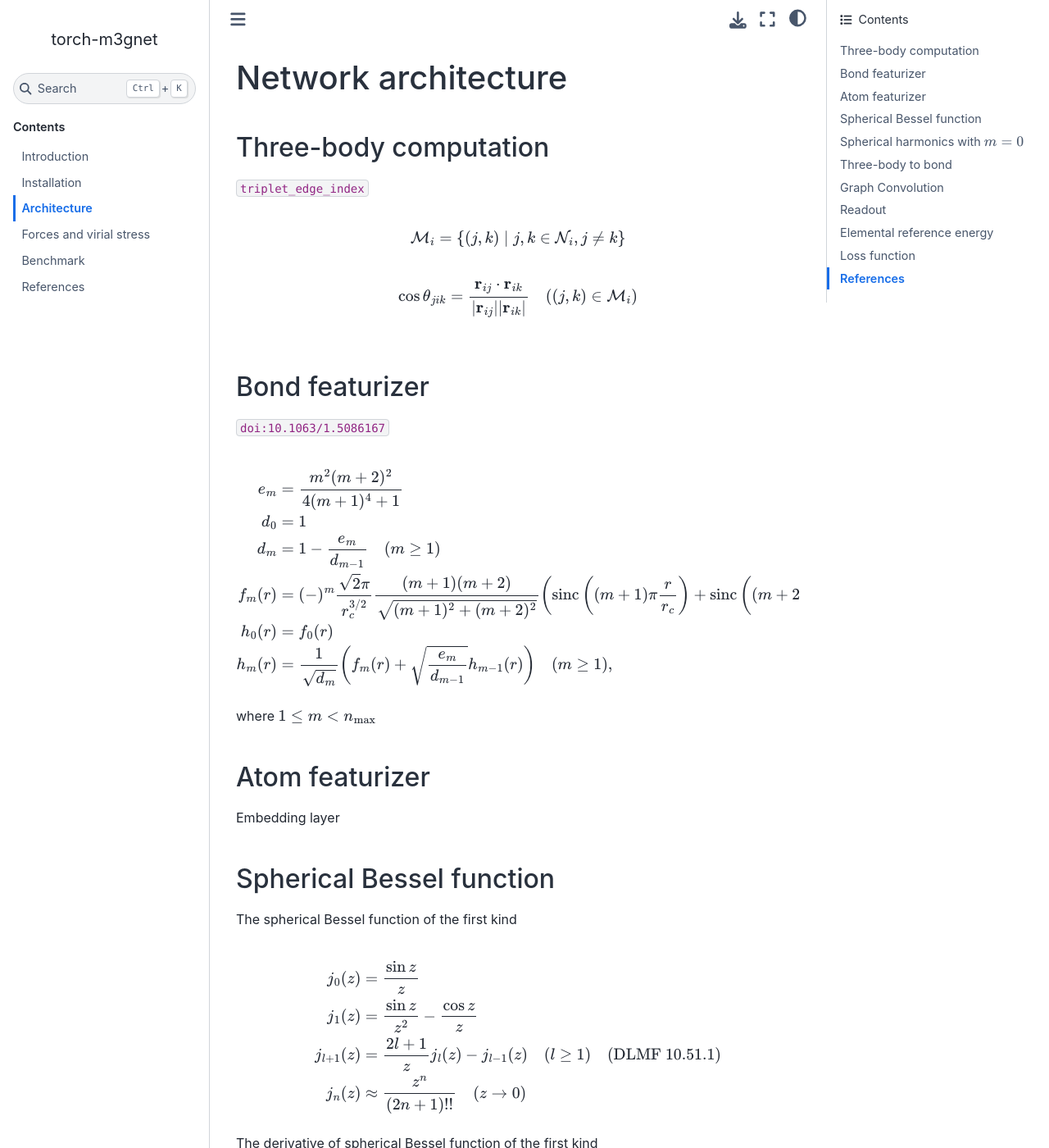
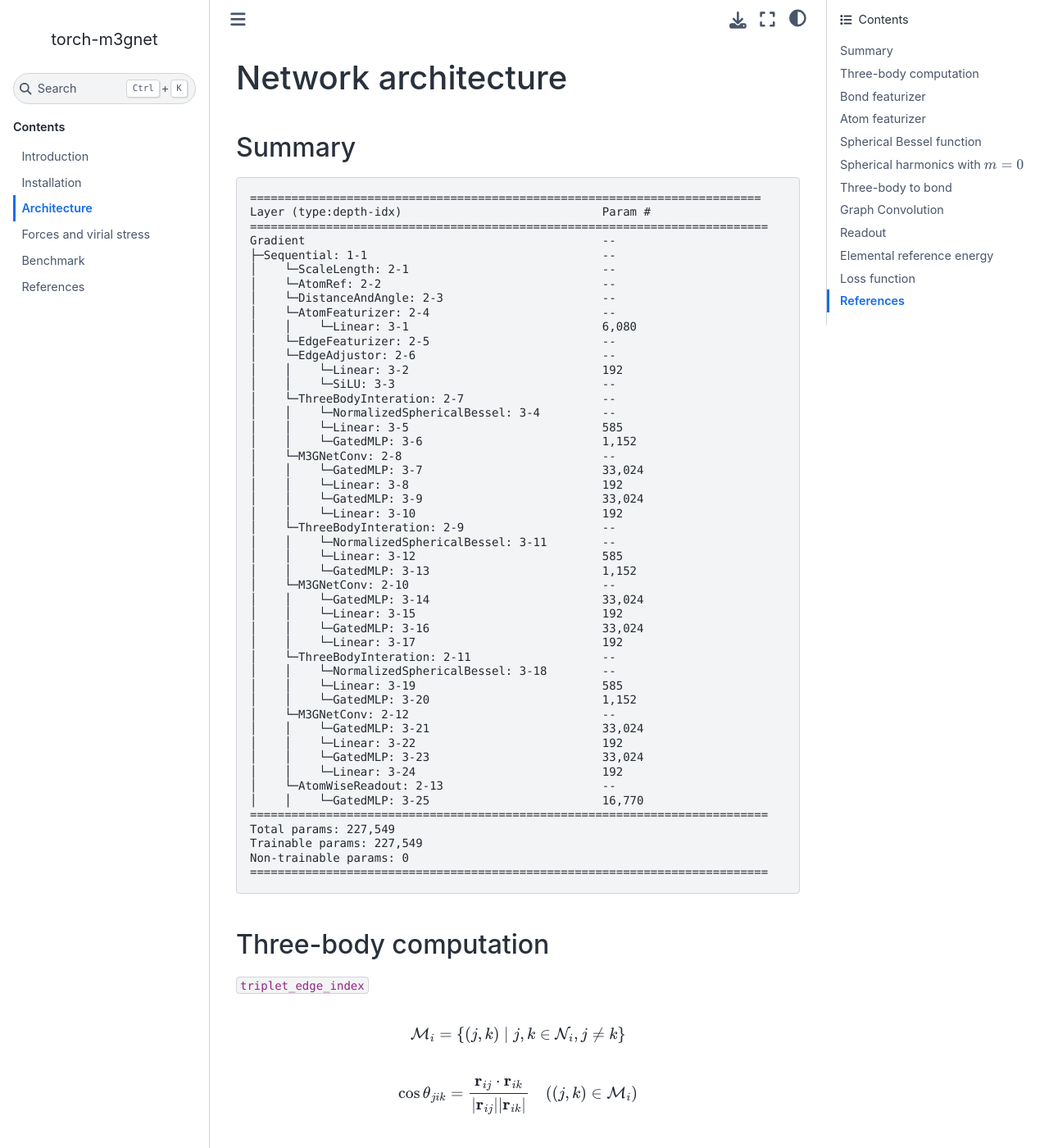
Before and after one commit to lan496/torch-m3gnet, a Sphinx documentation site: the page built from docs/architecture.md, in a window 1280 px wide and 1400 px high. Shown: the whole window at 82% size. Built offline with Sphinx 7.4.7 and the Sphinx Book theme 1.1.4, drawn with Linux system fonts in a browser that asks for light colours; cross-references to code outside the pages are shown as plain code.

````diff
--- a/docs/architecture.md
+++ b/docs/architecture.md
@@ -1,4 +1,57 @@
 # Network architecture
+
+## Summary
+
+```
+==========================================================================
+Layer (type:depth-idx)                             Param #
+===========================================================================
+Gradient                                           --
+├─Sequential: 1-1                                  --
+│    └─ScaleLength: 2-1                            --
+│    └─AtomRef: 2-2                                --
+│    └─DistanceAndAngle: 2-3                       --
+│    └─AtomFeaturizer: 2-4                         --
+│    │    └─Linear: 3-1                            6,080
+│    └─EdgeFeaturizer: 2-5                         --
+│    └─EdgeAdjustor: 2-6                           --
+│    │    └─Linear: 3-2                            192
+│    │    └─SiLU: 3-3                              --
+│    └─ThreeBodyInteration: 2-7                    --
+│    │    └─NormalizedSphericalBessel: 3-4         --
+│    │    └─Linear: 3-5                            585
+│    │    └─GatedMLP: 3-6                          1,152
+│    └─M3GNetConv: 2-8                             --
+│    │    └─GatedMLP: 3-7                          33,024
+│    │    └─Linear: 3-8                            192
+│    │    └─GatedMLP: 3-9                          33,024
+│    │    └─Linear: 3-10                           192
+│    └─ThreeBodyInteration: 2-9                    --
+│    │    └─NormalizedSphericalBessel: 3-11        --
+│    │    └─Linear: 3-12                           585
+│    │    └─GatedMLP: 3-13                         1,152
+│    └─M3GNetConv: 2-10                            --
+│    │    └─GatedMLP: 3-14                         33,024
+│    │    └─Linear: 3-15                           192
+│    │    └─GatedMLP: 3-16                         33,024
+│    │    └─Linear: 3-17                           192
+│    └─ThreeBodyInteration: 2-11                   --
+│    │    └─NormalizedSphericalBessel: 3-18        --
+│    │    └─Linear: 3-19                           585
+│    │    └─GatedMLP: 3-20                         1,152
+│    └─M3GNetConv: 2-12                            --
+│    │    └─GatedMLP: 3-21                         33,024
+│    │    └─Linear: 3-22                           192
+│    │    └─GatedMLP: 3-23                         33,024
+│    │    └─Linear: 3-24                           192
+│    └─AtomWiseReadout: 2-13                       --
+│    │    └─GatedMLP: 3-25                         16,770
+===========================================================================
+Total params: 227,549
+Trainable params: 227,549
+Non-trainable params: 0
+===========================================================================
+```
 
 ## Three-body computation
 
--- a/setup.py
+++ b/setup.py
@@ -38,6 +38,10 @@
         "pydocstyle",
         "nbqa",
         "torchinfo",
+        "notebook",
+        "ipython",
+        "ipykernel",
+        "seaborn",
     ],
     "docs": [
         "sphinx",
````
Also changed, not shown: 2 other files.
